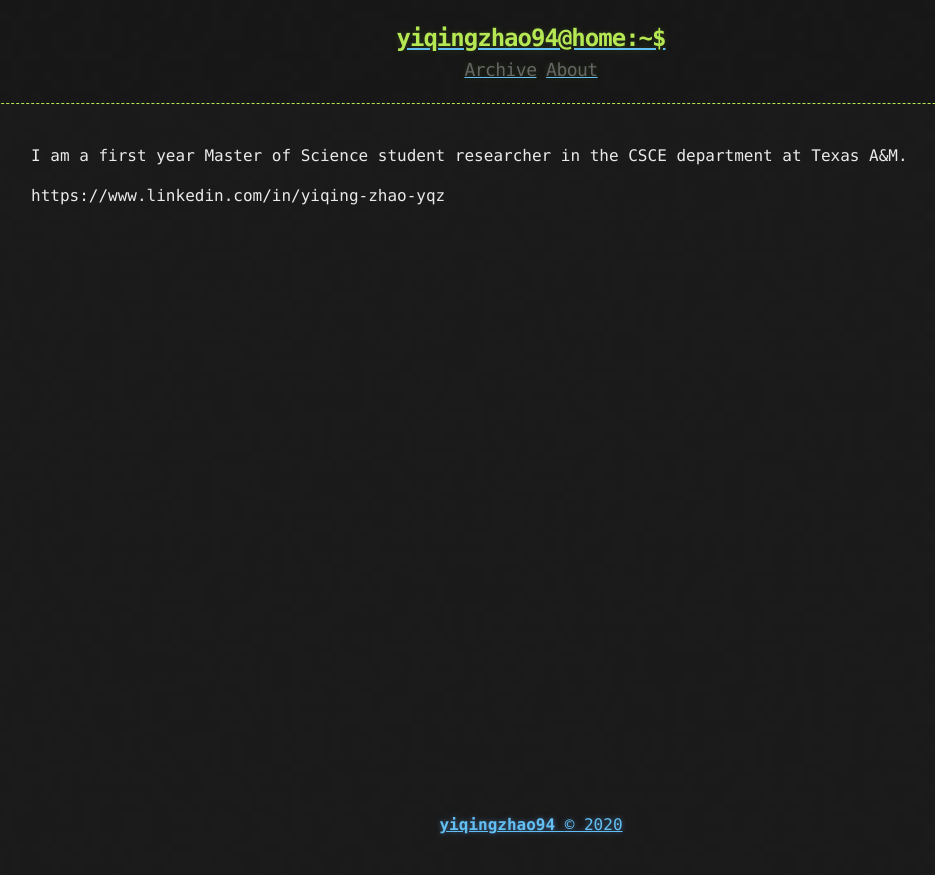
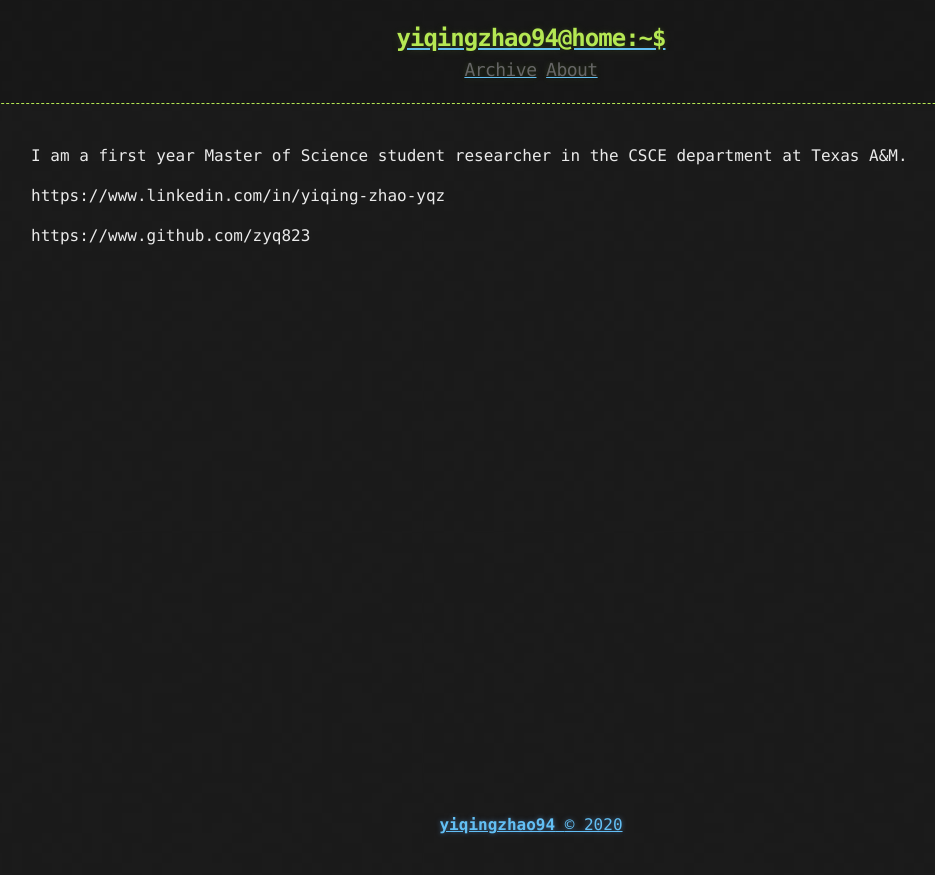
Before and after one commit to zyq823/zyq823.github.io, a Jekyll site: the page built from about.md, in a window 1280 px wide. Shown: the top 875 px of the page, without its empty margins (109-1044 px from the left). Built offline with Jekyll 4.4.1, drawn with Linux system fonts in a browser that asks for light colours; some of the changed lines change nothing that is shown.

Commit message:
added github link

```diff
--- a/about.md
+++ b/about.md
@@ -6,3 +6,5 @@ title: About me
 I am a first year Master of Science student researcher in the CSCE department at Texas A&M.
 
 https://www.linkedin.com/in/yiqing-zhao-yqz
+
+https://www.github.com/zyq823
```
